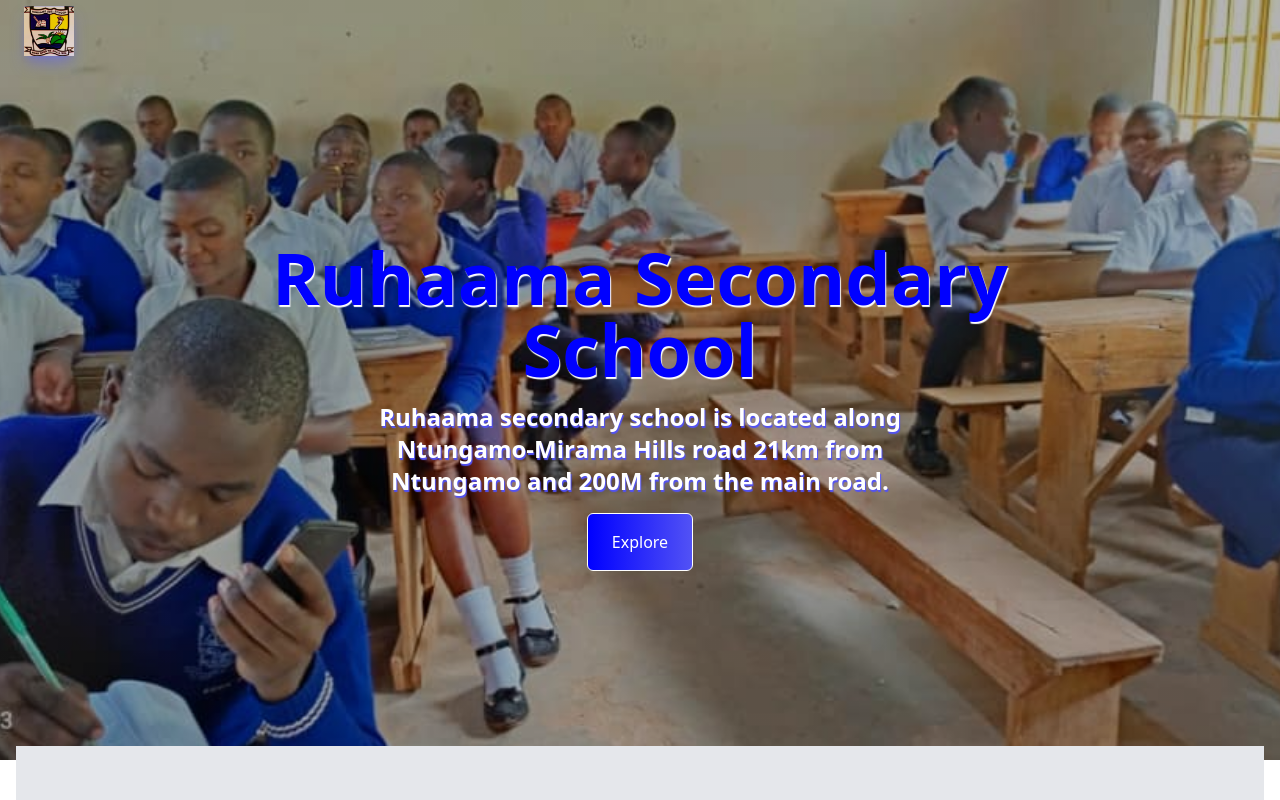
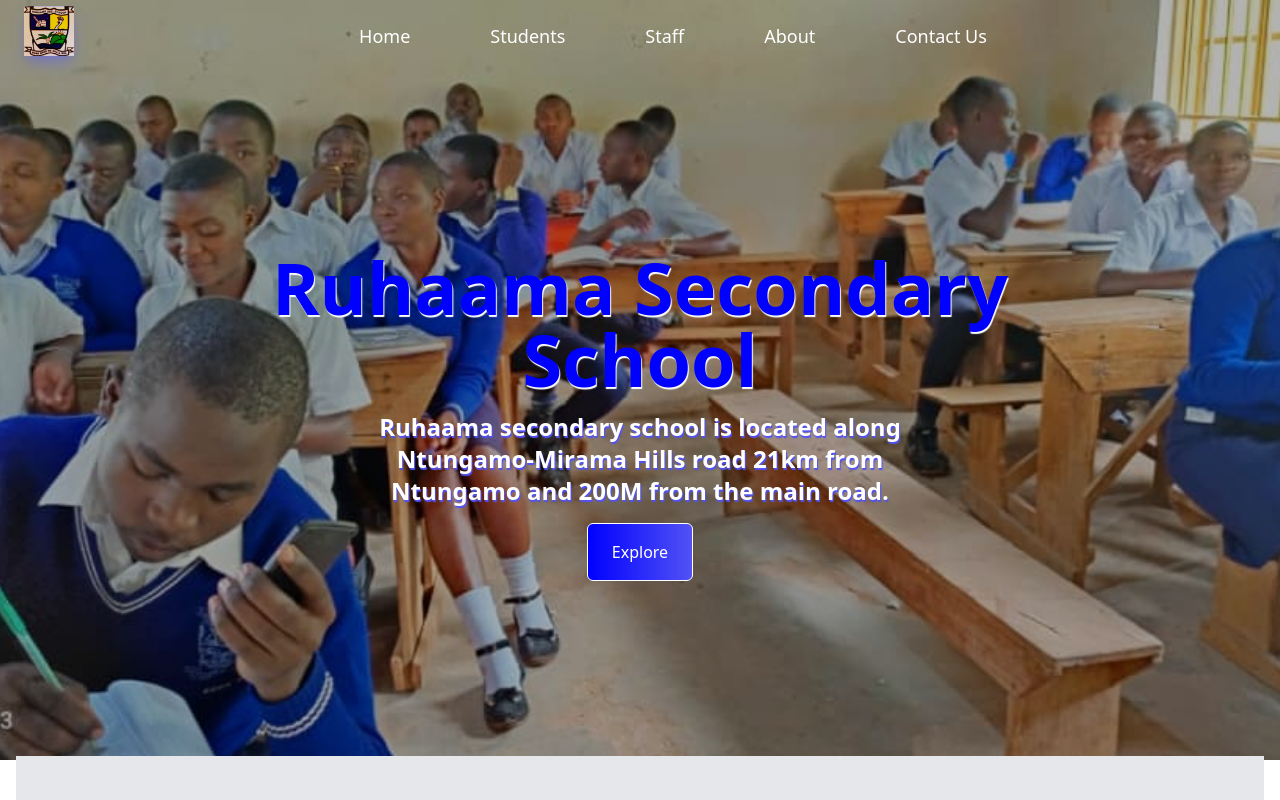
Before and after one commit to Buyinza256/Ruhaama, a React (Create React App) app: page / in a window 1280 px wide. Shown: the top 800 px of the page. Built offline with nearby package versions, Linux system fonts and the light colour scheme.

Commit message:
new commit

```diff
--- a/src/components/NavBar.jsx
+++ b/src/components/NavBar.jsx
@@ -45,7 +45,44 @@ const NavBar = () => {
         />
       </div>
 
-      <div className="md:hidden z-10">
+      <ul
+        className="gap-12 text-white opacity-0 hidden md:flex"
+        ref={(el) => (ref = el)}
+      >
+        <li
+          className="text-lg duration-300 transition ease-in delay-150 hover:underline cursor-pointer box"
+          onClick={handleNav}
+        >
+          <a href="#main-section">Home</a>
+        </li>
+
+        <li
+          className="text-lg duration-300 transition ease-in delay-150 hover:underline cursor-pointer box"
+          onClick={handleNav}
+        >
+          <a href="#students">Students</a>
+        </li>
+        <li
+          className="text-lg duration-300 transition ease-in delay-150 hover:underline cursor-pointer box"
+          onClick={handleNav}
+        >
+          <a href="#staff">Staff</a>
+        </li>
+        <li
+          className="text-lg duration-300 transition ease-in delay-150 hover:underline cursor-pointer box"
+          onClick={handleNav}
+        >
+          <a href="#about">About</a>
+        </li>
+        <li
+          className="text-lg duration-300 transition ease-in delay-150 hover:underline cursor-pointer box"
+          onClick={handleNav}
+        >
+          <a href="#contact">Contact Us</a>
+        </li>
+      </ul>
+
+      <div className={`md:hidden z-10 `}>
         {nav ? (
           <AiOutlineClose
             onClick={handleNav}
@@ -64,16 +101,13 @@ const NavBar = () => {
         className={
           nav
             ? "absolute left-0 top-0 w-full bg-gray-100/90 px-4 py-7 flex-col text-black z-5"
-            : "absolute left-[-100%]"
+            : ""
         }
       >
         <ul
           className={
-            nav
-              ? "mt-4 flex gap-12 text-white opacity-0"
-              : "flex gap-12 text-white opacity-0"
+            nav ? "mt-4 flex gap-12 text-white" : " absolute left-[-100%]"
           }
-          ref={(el) => (ref = el)}
         >
           <li
             className="text-lg duration-300 transition ease-in delay-150 hover:underline cursor-pointer box"
```
